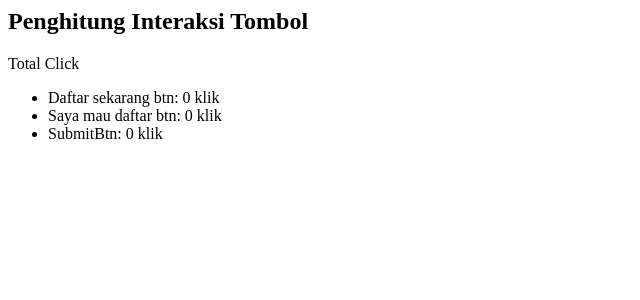
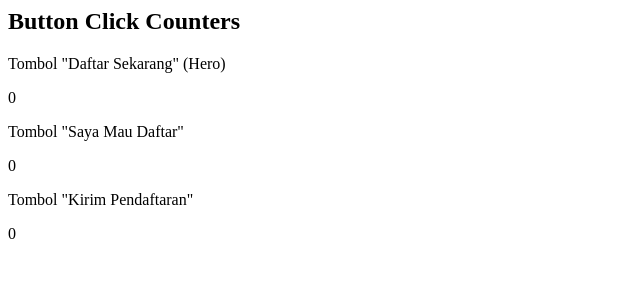
Before and after one commit to FrinsenFarrelino/rumahmerdeka.id, a PHP site: page /backoffice/counters.php in a window 1280 px wide. Shown: the top 300 px of the page, without its empty margins (0-640 px from the left). Run offline with PHP 8.4, Linux system fonts and the light colour scheme; data comes from the database, SQL or seed files in the repository; data that the repository does not hold is empty.

Commit message:
edit tampilan counter

```diff
--- a/backoffice/counters.php
+++ b/backoffice/counters.php
@@ -1,25 +1,27 @@
 <?php
-// File: backoffice/counters.php
+// Mengambil data dari file API
+require_once 'api/get_counters.php';
 
-// Menggunakan file API yang sudah ada
-require_once 'api/get_counters.php';
+$button_map = [
+    'daftar_sekarang_btn' => ['label' => 'Tombol "Daftar Sekarang" (Hero)', 'icon' => 'arrow-right-circle'],
+    'saya_mau_daftar_btn' => ['label' => 'Tombol "Saya Mau Daftar"', 'icon' => 'home'],
+    'submitBtn' => ['label' => 'Tombol "Kirim Pendaftaran"', 'icon' => 'send']
+];
 ?>
 
-<h2 class="text-3xl font-semibold text-gray-700 mb-6">Penghitung Interaksi Tombol</h2>
+<h2 class="text-3xl font-semibold text-gray-700 mb-6">Button Click Counters</h2>
+<div class="grid grid-cols-1 md:grid-cols-2 lg:grid-cols-3 gap-6">
 
-<div class="bg-white shadow-md rounded-lg p-6">
-    <p class="mb-4 text-gray-600">Total Click</p>
+    <?php foreach ($button_map as $id => $details): ?>
+    <div class="bg-white rounded-lg shadow-md p-6 flex items-center">
+        <div class="bg-red-100 text-red-600 rounded-full p-3 mr-4">
+            <i data-lucide="<?php echo $details['icon']; ?>" class="w-8 h-8"></i>
+        </div>
+        <div>
+            <p class="text-gray-500 text-sm"><?php echo $details['label']; ?></p>
+            <p class="text-3xl font-bold text-gray-800"><?php echo $counters[$id] ?? 0; ?></p>
+        </div>
+    </div>
+    <?php endforeach; ?>
 
-    <?php if (!empty($counters)): ?>
-        <ul class="list-disc list-inside space-y-2">
-            <?php foreach ($counters as $button_id => $count): ?>
-                <li class="text-gray-700">
-                    <span class="font-semibold"><?php echo htmlspecialchars(ucfirst(str_replace('_', ' ', $button_id))); ?>:</span>
-                    <span class="text-xl font-bold text-blue-600"><?php echo $count; ?></span> klik
-                </li>
-            <?php endforeach; ?>
-        </ul>
-    <?php else: ?>
-        <p class="text-center py-5 text-gray-500">Data penghitung tidak ditemukan atau masih kosong.</p>
-    <?php endif; ?>
 </div>
```
